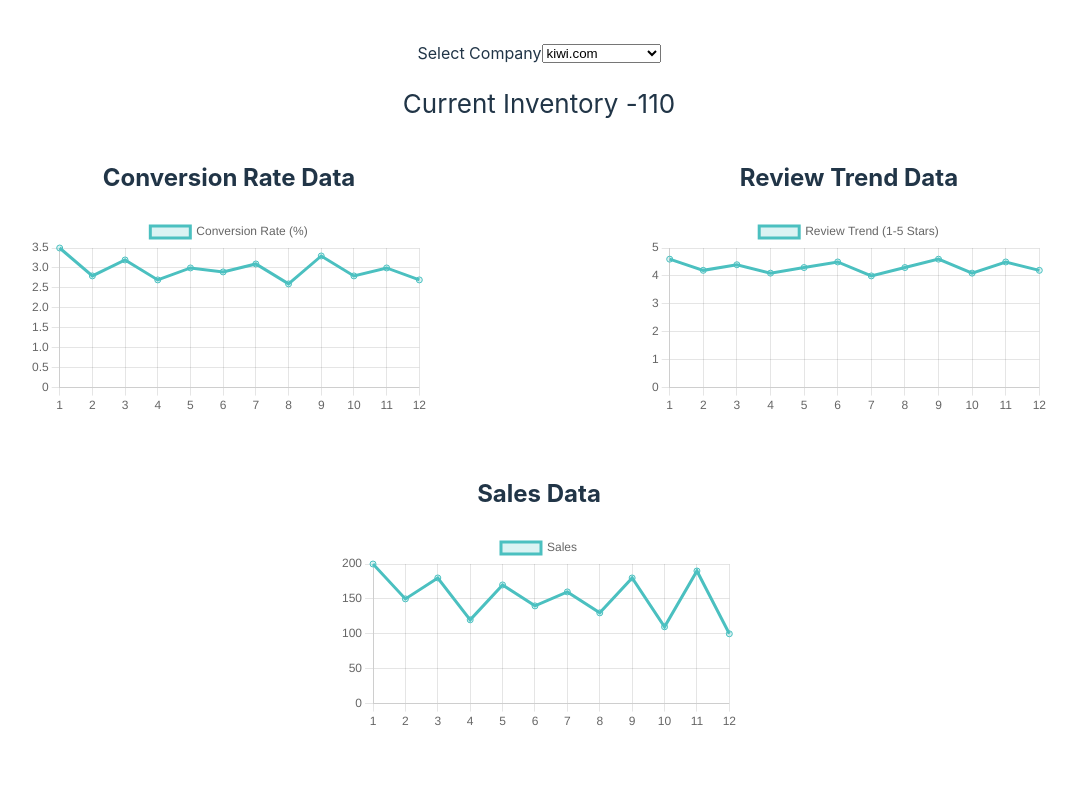
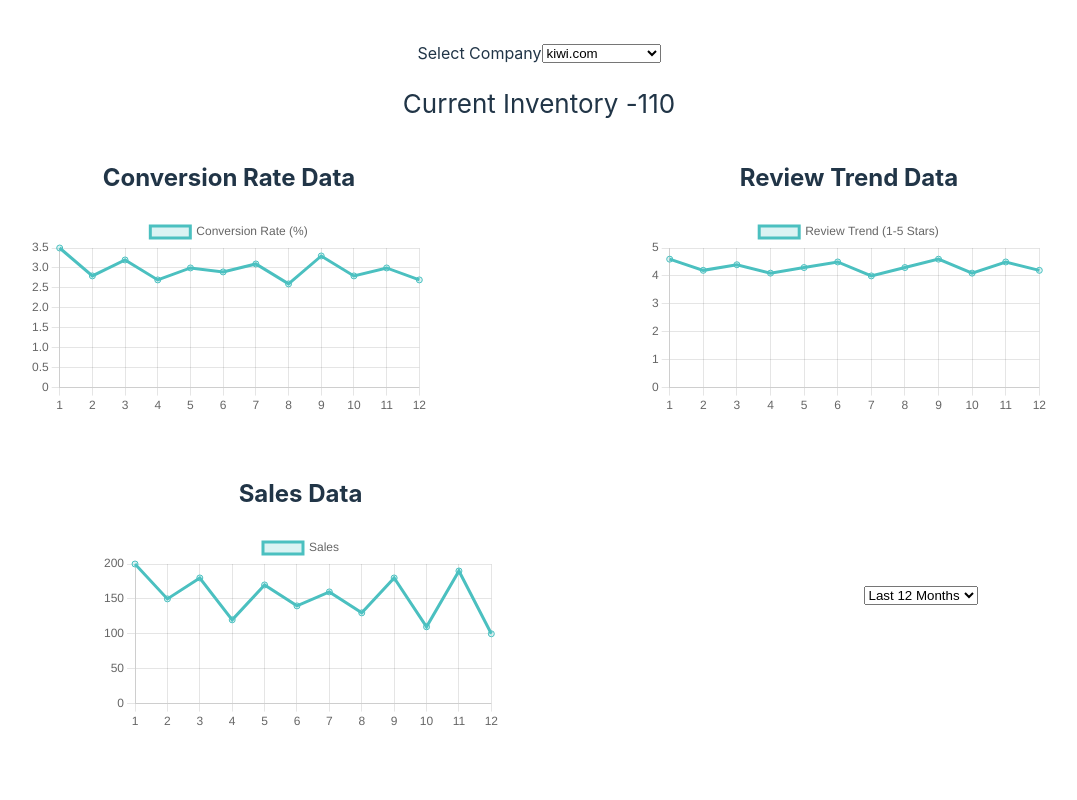
Before and after one commit to BinayT/A-Travel-EC, a React (Vite) app: page / in a window 1280 px wide. Shown: the top 800 px of the page, without its empty margins (101-1178 px from the left). Built offline with nearby package versions, Linux system fonts and the light colour scheme.

Commit message:
Seperated period selector and its working

```diff
--- a/src/components/ProductChart/ProductChart.tsx
+++ b/src/components/ProductChart/ProductChart.tsx
@@ -1,7 +1,8 @@
-// ProductChart.tsx
 import React, { useState } from 'react';
 import LineChart from '../LineChart/LineChart';
 import './styles.css';
+import { PeriodOption } from './periodOptions';
+import ProductPeriodSelector from './ProductPeriodSelector/ProductPeriodSelector';
 
 interface Product {
   id: string;
@@ -32,7 +33,6 @@ interface ProductChartProps {
   product: Product;
 }
 
-type PeriodOption = 'last12Months' | 'last6Months' | 'last3Months' | 'lastMonth';
 
 const ProductChart: React.FC<ProductChartProps> = ({ product }) => {
   const [period, setPeriod] = useState<PeriodOption>('last12Months');
@@ -72,12 +72,7 @@ const ProductChart: React.FC<ProductChartProps> = ({ product }) => {
         />
       </div>
 
-      {/* <div>
-        <button onClick={() => setPeriod('last12Months')}>Last 12 Months</button>
-        <button onClick={() => setPeriod('last6Months')}>Last 6 Months</button>
-        <button onClick={() => setPeriod('last3Months')}>Last 3 Months</button>
-        <button onClick={() => setPeriod('lastMonth')}>Last Month</button>
-      </div> */}
+      <ProductPeriodSelector period={period} setPeriod={setPeriod} />
     </div>
   );
 };
--- /dev/null
+++ b/src/components/ProductChart/ProductPeriodSelector/ProductPeriodSelector.tsx
@@ -0,0 +1,22 @@
+import { PeriodOption } from "../periodOptions";
+
+interface ProductPeriodSelectorProps {
+    period: PeriodOption;
+    setPeriod: (period: PeriodOption) => void;
+}
+
+
+const ProductPeriodSelector: React.FC<ProductPeriodSelectorProps> = ({period, setPeriod}) => {
+  return (
+    <div>
+      <select value={period} onChange={(e) => setPeriod(e.target.value as 'last12Months' | 'last6Months' | 'last3Months' | 'lastMonth')}>
+        <option value="last12Months">Last 12 Months</option>
+        <option value="last6Months">Last 6 Months</option>
+        <option value="last3Months">Last 3 Months</option>
+        <option value="lastMonth">Last Month</option>
+      </select>
+    </div>
+  );
+};
+
+export default ProductPeriodSelector;
--- /dev/null
+++ b/src/components/ProductChart/periodOptions.ts
@@ -0,0 +1 @@
+export type PeriodOption = 'last12Months' | 'last6Months' | 'last3Months' | 'lastMonth';
```
